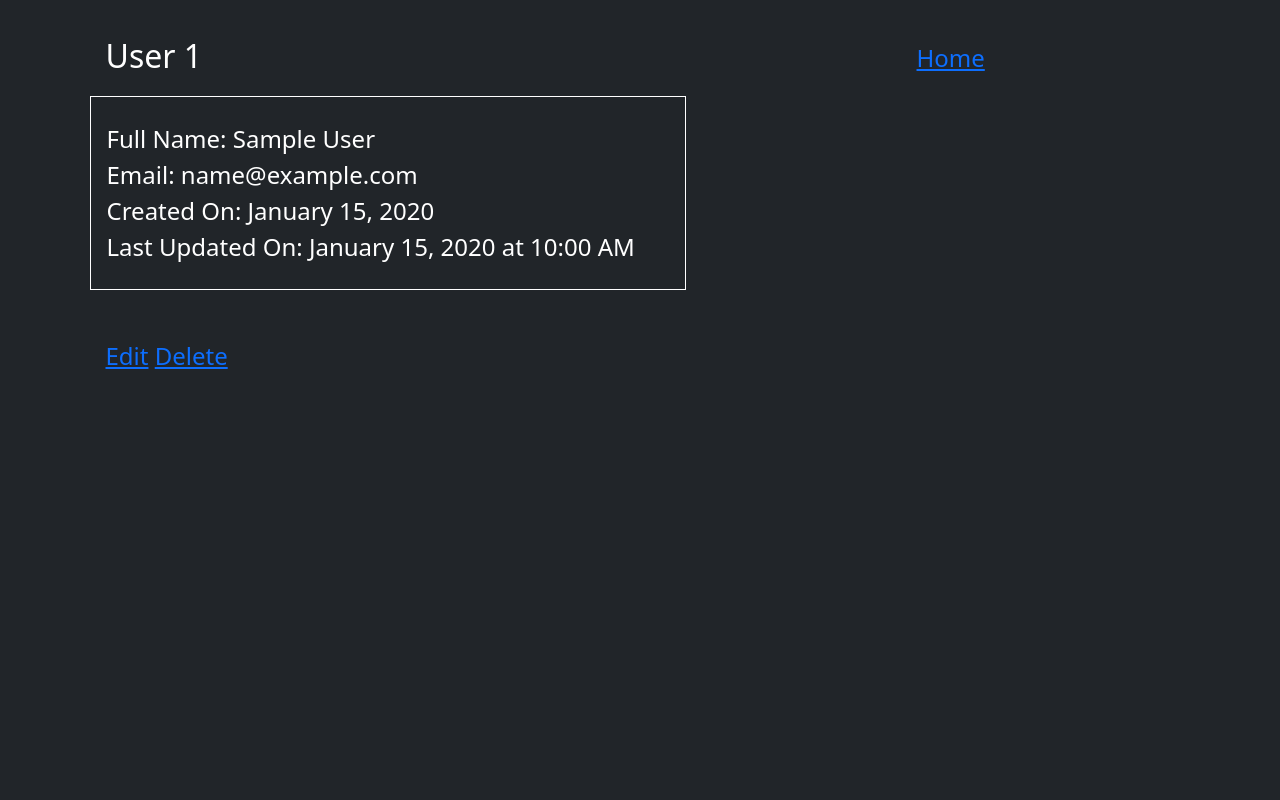
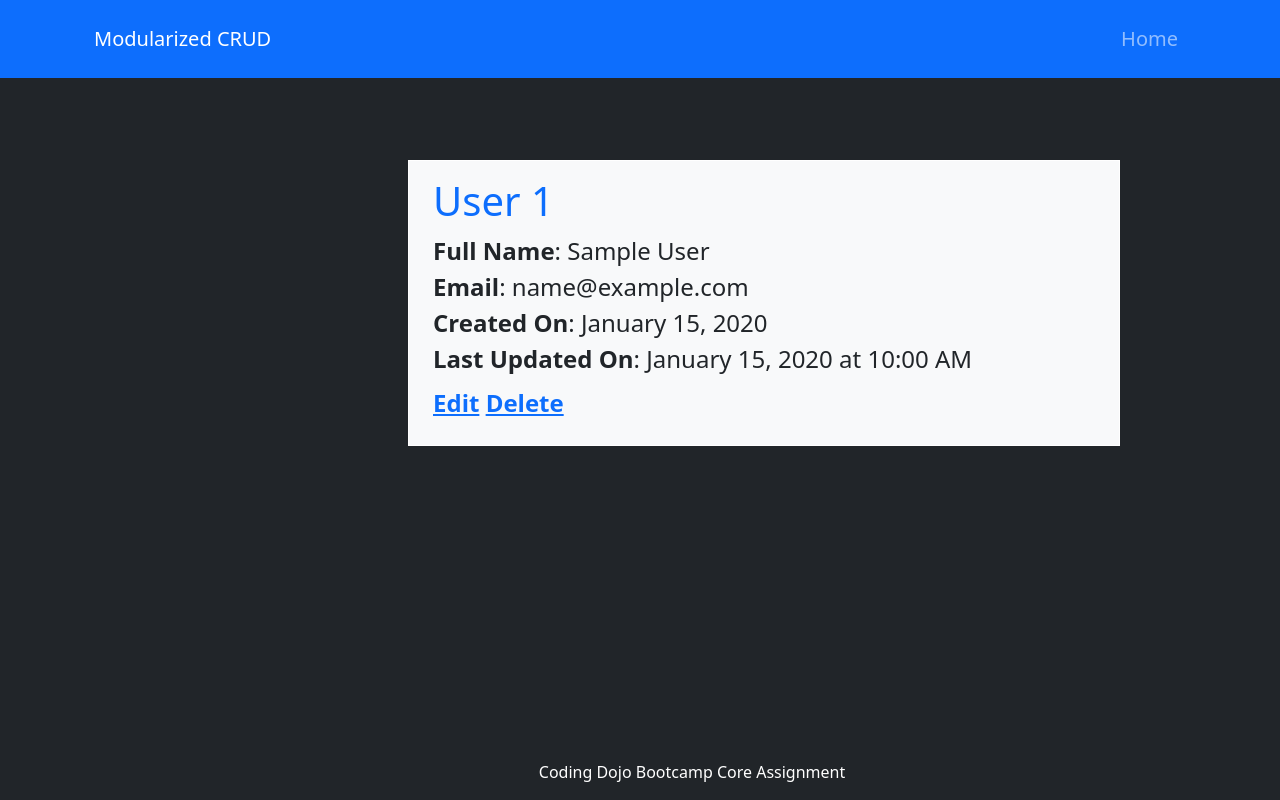
Before and after one commit to ruizqa/mod-usersCRUD, a Flask app: page /users/1 in a window 1280 px wide. Run offline with Flask 2, Linux system fonts and the light colour scheme; tables that the repository leaves empty or names only in its code hold one stand-in row (values such as "Sample post").

Commit message:
Styling changes applied

```diff
--- a/flask_app/controllers/users.py
+++ b/flask_app/controllers/users.py
@@ -18,6 +18,8 @@ def create_user():
         "last_name" : request.form["lname"],
         "email" : request.form["email"]
     }
+    if not User.validate_info(data):
+        return redirect("/")
     # We pass the data dictionary into the save method from the User class.
     User.save(data)
     # Don't forget to redirect after saving to the database.
--- a/flask_app/models/user.py
+++ b/flask_app/models/user.py
@@ -1,5 +1,9 @@
 # import the function that will return an instance of a connection
 from flask_app.config.mysqlconnection import connectToMySQL
+import re
+from flask import flash
+
+EMAIL_REGEX = re.compile(r'^[a-zA-Z0-9.+_-]+@[a-zA-Z0-9._-]+\.[a-zA-Z]+$')
 # model the class after the friend table from our database
 class User:
     def __init__( self , data ):
@@ -10,6 +14,23 @@ class User:
         self.created_at = data['created_at']
         self.updated_at = data['updated_at']
 # Now we use class methods to query our database
+    @staticmethod
+    def validate_info(data):
+        result = True
+        query = "SELECT * FROM users WHERE email = %(email)s ;"
+        if not len(data['first_name']) >= 3:
+            result= False
+            flash("The first name must be at least three characters long")
+        if not len(data['last_name']) >=3:
+            result = False
+            flash("The last name must be at least three characters long")
+        if not EMAIL_REGEX.match(data['email']):
+            flash("Invalid email address!")
+            result = False
+        if len(connectToMySQL('users').query_db(query,data)) >0:
+            result=False
+            flash("This email is already registered in our database")
+        return result
     @classmethod
     def get_all(cls):
         query = "SELECT * FROM users;"
--- a/flask_app/templates/show_user.html
+++ b/flask_app/templates/show_user.html
@@ -11,45 +11,63 @@
     </head>
     <body class="container d-flex row justify-content-center align-items-top my-3 mx-3 bg-dark text-white">
 
+        <nav class="navbar navbar-expand-lg bg-primary navbar-dark py-3 fixed-top">
+            <div class="container">
+              <span class="navbar-brand">Modularized CRUD</span>
 
-        <div class="col-9">
-            <div class="col-12 fs-2 my-3 mx-3">User {{user['id']}}</div>
-            <div class="col-9 border border-white px-3 py-4">
-                <div class="fs-4">
-                    Full Name: {{ user['first_name'] +" "+ user['last_name'] }}
-                </div>
-                <div class="fs-4">
-                    Email: {{ user['email'] }}
-                </div>
-                <div class="fs-4">
-                    Created On: {{ user['created_at'] }}
-                </div>
-                <div class="fs-4">
-                    Last Updated On: {{ user['updated_at'] }}
-                </div>
+              <button
+                class="navbar-toggler"
+                type="button"
+                data-bs-toggle="collapse"
+                data-bs-target="#navmenu"
+              >
+                <span class="navbar-toggler-icon"></span>
+              </button>
 
+              <div class="collapse navbar-collapse" id="navmenu">
+                <ul class="navbar-nav ms-auto">
+                  <li class="nav-item lead">
+                    <a href= "/users" class="nav-link">Home</a>
+                  </li>
+                </ul>
+              </div>
             </div>
+        </nav>
 
-            <div class='col-9 my-5 px-3'>
-                <div class="fs-4 col">
-                    <a href="/users/{{user['id']}}/edit">Edit</a>
-                    <a href="/users/{{user['id']}}/destroy">Delete</a>
-                </div>
-            </div>
+        <div class="section bg-dark">
+            <div class="container p-5"></div>
 
         </div>
 
-        <div class="col-2 my-4 mx-2">
-            <div class="fs-4">
-                <a href="/">Home</a>
-            </div>
+        <div class="container">
+            <div class="col-lg-8 offset-lg-4 offset-md-2 border border-white py-3 px-4 mt-5 bg-light text-dark lead">
+                <h1 class="text-primary">User {{user['id']}}</h1>
+                <div class="fs-4">
+                    <span class="fw-bold">Full Name</span>: {{ user['first_name'] +" "+ user['last_name'] }}
+                </div>
+                <div class="fs-4">
+                    <span class="fw-bold">Email</span>: {{ user['email'] }}
+                </div>
+                <div class="fs-4">
+                    <span class="fw-bold">Created On</span>: {{ user['created_at'] }}
+                </div>
+                <div class="fs-4">
+                    <span class="fw-bold">Last Updated On</span>: {{ user['updated_at'] }}
+                </div>
+                <div class="fs-4 col my-2">
+                    <a class="fw-bold" href="/users/{{user['id']}}/edit">Edit</a>
+                    <a class="fw-bold" href="/users/{{user['id']}}/destroy">Delete</a>
+                </div>
+
 
         </div>
 
 
 
 
-
+        <footer class="col-12 position-fixed bottom-0 px-2 bg-dark text-white text-center">
+              <p> Coding Dojo Bootcamp Core Assignment</p>
+        </footer>
 
 
         <script src="https://cdn.jsdelivr.net/npm/bootstrap@5.1.1/dist/js/bootstrap.bundle.min.js" integrity="sha384-/bQdsTh/da6pkI1MST/rWKFNjaCP5gBSY4sEBT38Q/9RBh9AH40zEOg7Hlq2THRZ" crossorigin="anonymous"></script>
```
Also changed, not shown: flask_app/templates/create.html (+55 -9 lines), flask_app/templates/edit.html (+37 -4 lines), flask_app/templates/read.html (+41 -4 lines).
